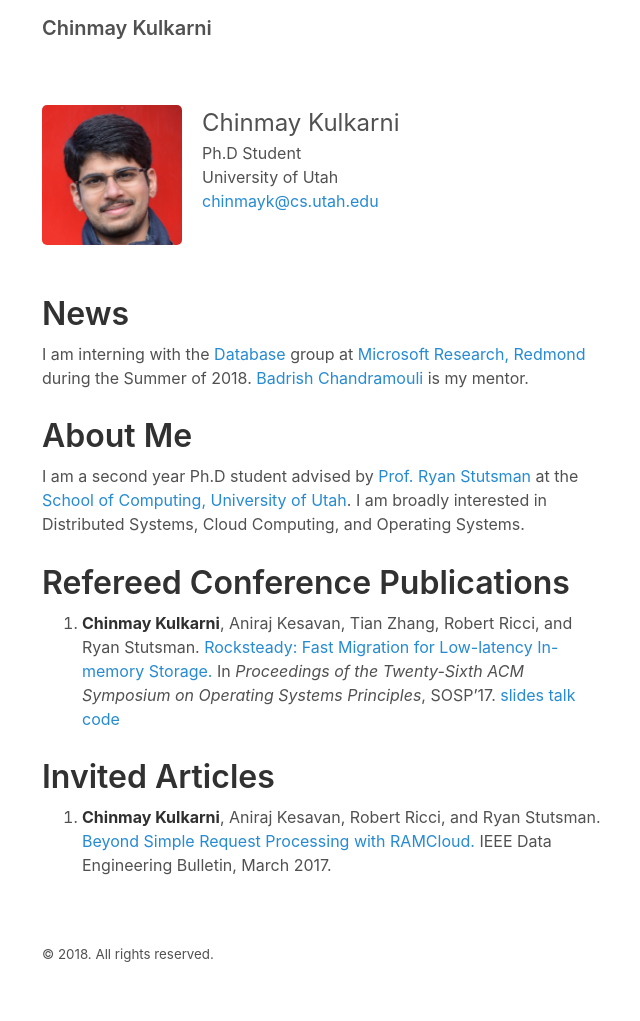
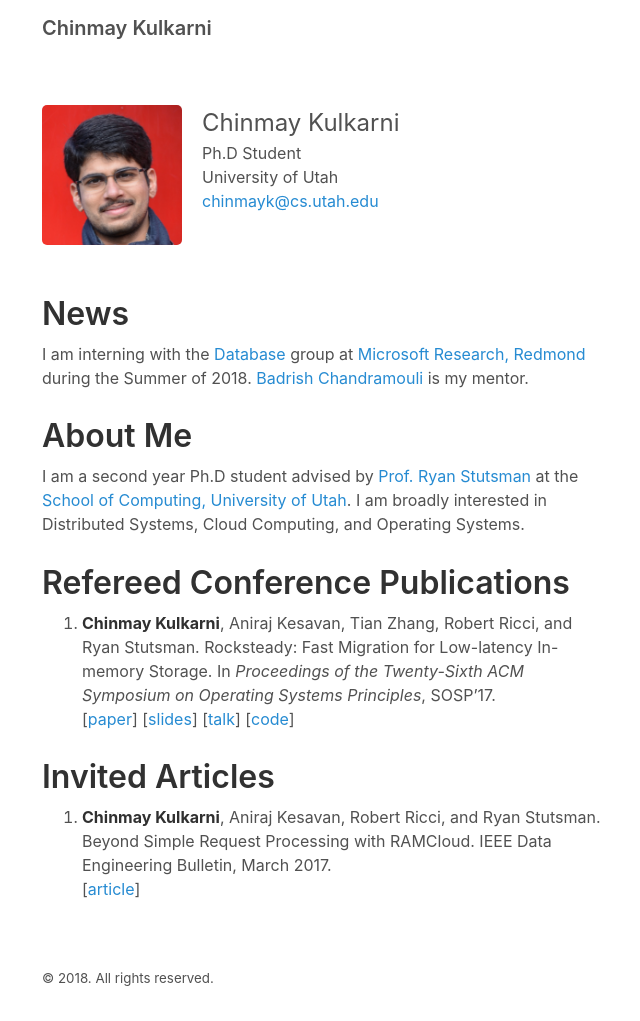
Before and after one commit to chinkulkarni/chinkulkarni.github.io, a Jekyll site: the page built from index.md, in a window 1280 px wide. Shown: the whole page, without its empty margins (318-958 px from the left). Built offline with Jekyll 4.4.1, drawn with Linux system fonts in a browser that asks for light colours; before the commit the page ends 997 px from its top, so only the background shows below that.

Commit message:
Fixes to formatting.

```diff
--- a/index.md
+++ b/index.md
@@ -29,13 +29,16 @@ Distributed Systems, Cloud Computing, and Operating Systems.
 # Refereed Conference Publications
 
 1. **Chinmay Kulkarni**, Aniraj Kesavan, Tian Zhang, Robert Ricci, and Ryan Stutsman.
-   [Rocksteady: Fast Migration for Low-latency In-memory Storage.](https://dl.acm.org/authorize?N659115)
-   In *Proceedings of the Twenty-Sixth ACM Symposium on Operating Systems Principles*, SOSP'17.
-   [slides](https://chinkulkarni.github.io/public/rocksteady.pdf) [talk](https://www.youtube.com/watch?v=FW8AkWee6Qo)
-   [code](https://github.com/utah-scs/RAMCloud/tree/rocksteady-sosp2017)
+   Rocksteady: Fast Migration for Low-latency In-memory Storage.
+   In *Proceedings of the Twenty-Sixth ACM Symposium on Operating Systems Principles*, SOSP'17.<br>
+   [[paper](https://dl.acm.org/authorize?N659115)]
+   [[slides](https://chinkulkarni.github.io/public/rocksteady.pdf)]
+   [[talk](https://www.youtube.com/watch?v=FW8AkWee6Qo)]
+   [[code](https://github.com/utah-scs/RAMCloud/tree/rocksteady-sosp2017)]
 
 # Invited Articles
 
 1. **Chinmay Kulkarni**, Aniraj Kesavan, Robert Ricci, and Ryan Stutsman.
-   [Beyond Simple Request Processing with RAMCloud.](http://sites.computer.org/debull/A17mar/p62.pdf)
-   IEEE Data Engineering Bulletin, March 2017.
+   Beyond Simple Request Processing with RAMCloud.
+   IEEE Data Engineering Bulletin, March 2017.<br>
+   [[article](http://sites.computer.org/debull/A17mar/p62.pdf)]
```
